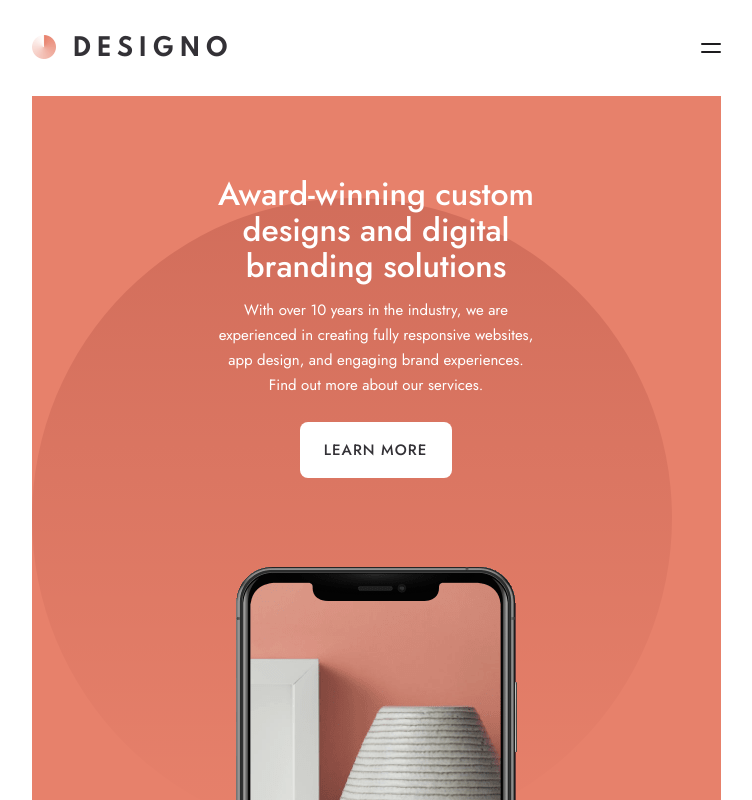
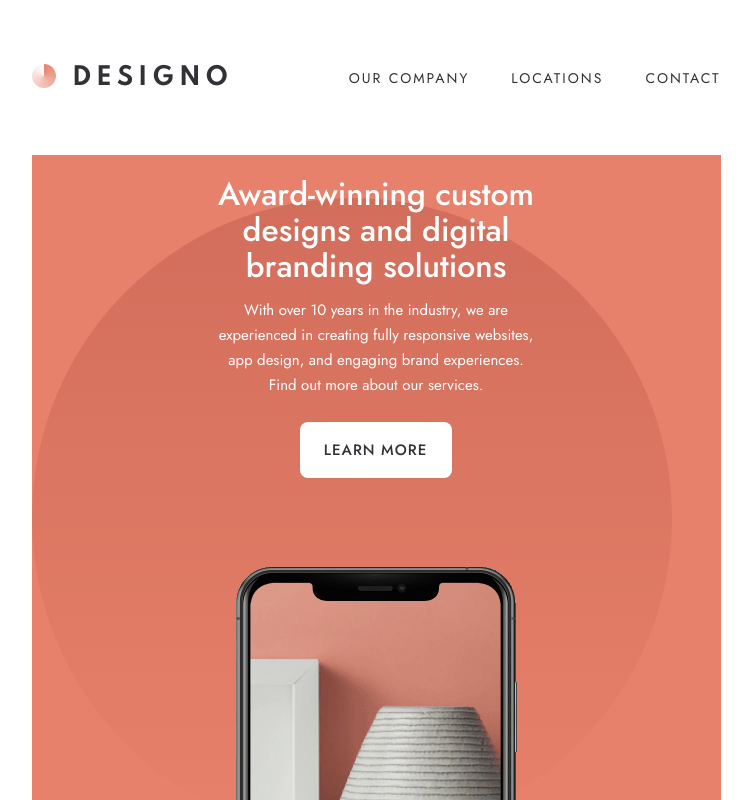
Before and after one commit to richieAiello/designo-website, a React (Vite) app: page / in a window 1280 px wide. Shown: the top 800 px of the page, without its empty margins (264-1016 px from the left). Built offline with nearby package versions, Linux system fonts and the light colour scheme.

Commit message:
Styles for nav on tablet.

```diff
--- a/src/main.scss
+++ b/src/main.scss
@@ -150,6 +150,38 @@ $gradient-location: #5D0202;
     top: 6rem;
     left: 0;
     z-index: 1;
+  }
+
+  @media(min-width: 768px) {
+    height: 9.6875rem;
+
+    &__menu {
+      display: initial;
+      background-color: $white;
+      color: $dark-grey;
+      padding: 0;
+      position: unset;
+      width: max-content;
+    }
+
+    &__list {
+      display: flex;
+      width: max-content;
+      margin-inline: unset;
+    }
+
+    &__item:nth-of-type(2) {
+      margin: 0 2.625rem;
+    }
+
+    &__link {
+      font-size: 0.875rem;
+      line-height: 0.875rem;
+    }
+
+    &__shadow {
+      display: none;
+    }
   }
 }
 
@@ -833,6 +865,12 @@ $gradient-location: #5D0202;
     text-align: center;
     padding: 1.125rem 0 1rem;
   }
+
+  @media(min-width: 768px) {
+    &--hamburger {
+      display: none;
+    }
+  }
 }
 
 /*****************************************
```
